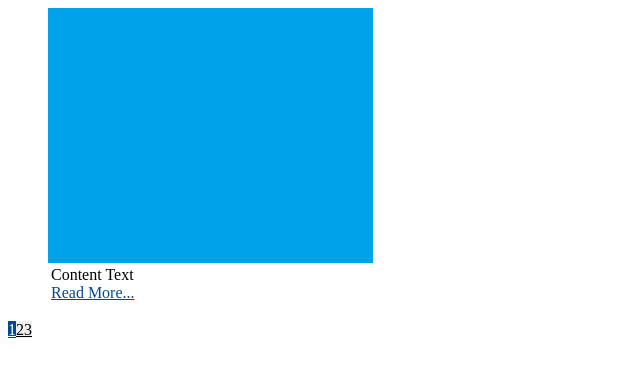
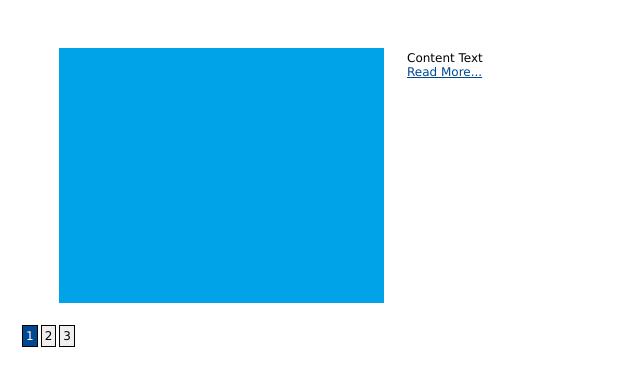
Before and after one commit to anthem001/image-flipper, a plain HTML site: page index.html in a window 1280 px wide. Shown: the whole page, without its empty margins (0-640 px from the left). Drawn offline with nearby package versions, Linux system fonts and the light colour scheme.

Commit message:
added stylesheet link

```diff
--- a/index.html
+++ b/index.html
@@ -3,6 +3,7 @@
 <title>Image Flipper</title>
 <script language="JavaScript" src="http://ajax.googleapis.com/ajax/libs/jquery/1.7.2/jquery.min.js"></script>
 <script language="JavaScript" src="js/flipper.js"></script>
+<link rel="stylesheet" href="css/flipper.css">
 
 
 </head>
```
